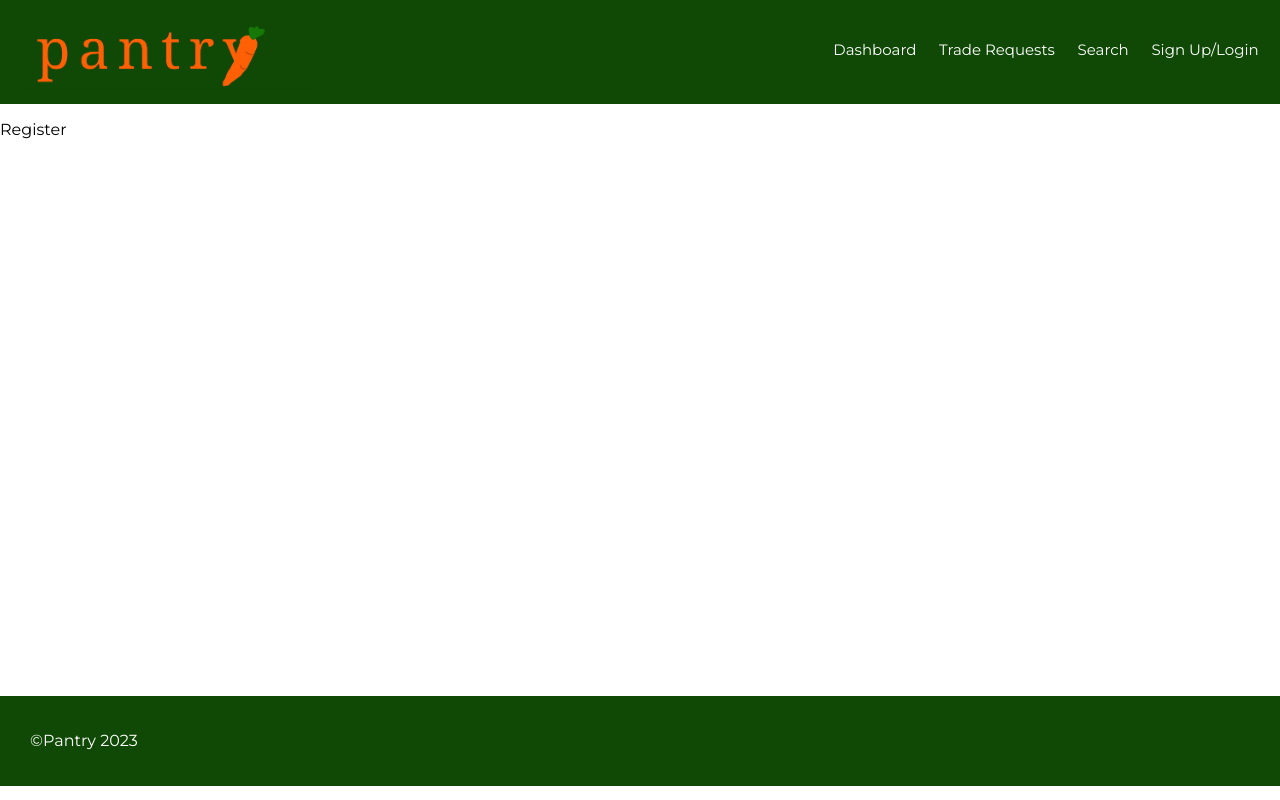
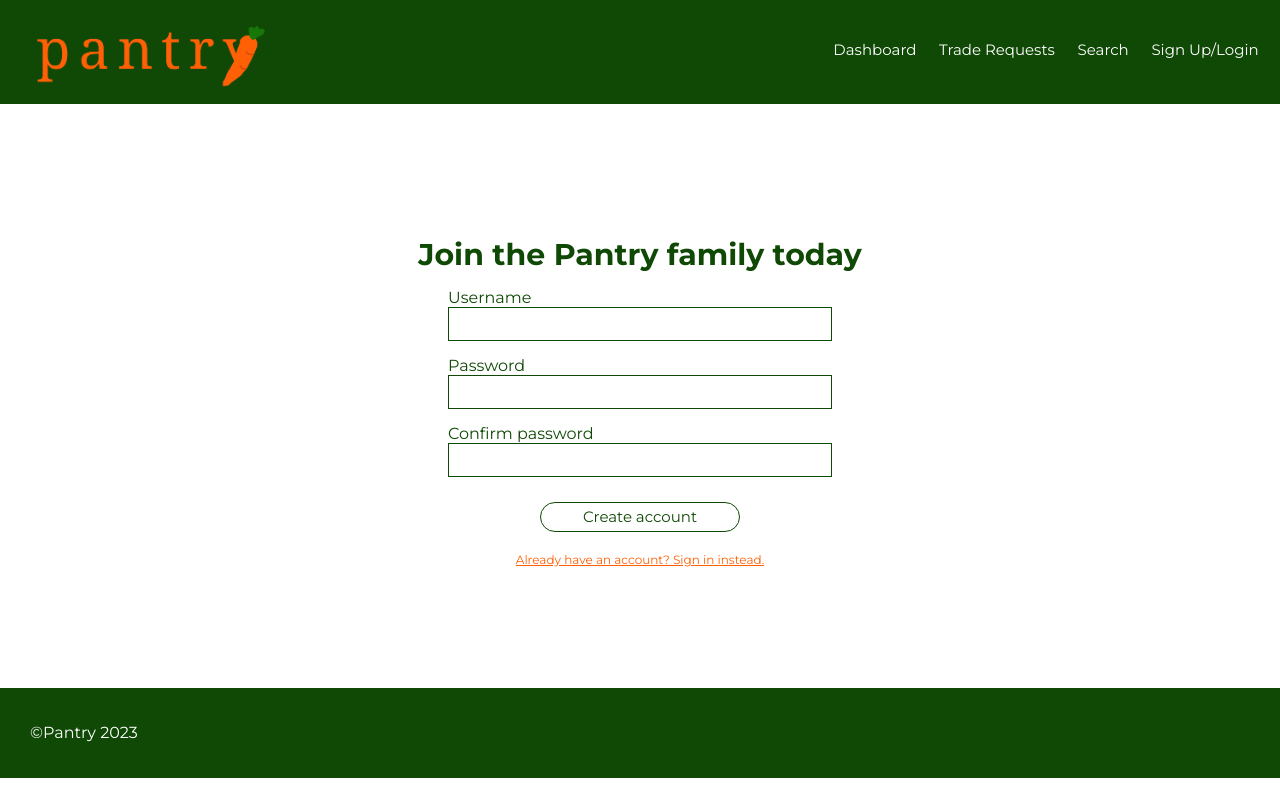
Before and after one commit to Team-Pantry/pantry-frontend, a React (Create React App) app in the folder pantry/: page /users/register in a window 1280 px wide. Built offline with nearby package versions, Linux system fonts and the light colour scheme.

Commit message:
created nonfunctional register page

```diff
--- a/pantry/src/App.css
+++ b/pantry/src/App.css
@@ -91,7 +91,14 @@ justify-content: space-between;
   border-radius: 20px;
   width: 200px;
   height: 30px;
-  color: #0F4905
+  color: #0F4905;
+  font-size: 15px;
+}
+
+.button:hover{
+  background-color: #0F4905;
+  color: white;
+
 }
 
 #landing-button{
@@ -120,5 +127,58 @@ align-items: center;
 }
 
 #register-main-div{
-  min-height: 72vh;
+  min-height: 73vh;
 }
+
+#register-content-container{
+  height: 72vh;
+  display: flex;
+  flex-direction: column;
+  justify-content: center;
+  align-items: center;
+}
+
+#register-title{
+  font-weight: bold;
+  font-size: 30px;
+  color:#0F4905;
+  margin-bottom: 10px;
+}
+
+#register-form{
+  margin-top: 5px;
+  width: 30vw;
+  display: flex;
+  flex-direction: column;
+}
+
+.user-input{
+  height: 30px;
+  color: #0F4905;
+  border: #0F4905 solid 1px;
+  margin-bottom: 15px;
+}
+
+.user-input-label{
+  color: #0F4905;
+}
+
+#register-button-div{
+  margin-top: 10px;
+  display: flex;
+  justify-content: center;
+}
+
+#already-reg{
+  color:#FF5F05;
+  text-decoration: underline;
+  font-size: 12px;
+  margin-top: 20px;
+}
+
+#already-reg:hover{
+  color:#b45016;
+  text-decoration: underline;
+  font-size: 12px;
+  margin-top: 20px;
+}
--- a/pantry/src/components/registerpage.jsx
+++ b/pantry/src/components/registerpage.jsx
@@ -3,7 +3,21 @@ import React from "react";
 const Register = () => {
     return(
         <div id='register-main-div'>
-            <p>Register</p>
+            <div id='register-content-container'>
+                <p id='register-title'>Join the Pantry family today</p>
+                <form id='register-form'>
+                    <label htmlFor="username" className="user-input-label">Username</label>
+                    <input type='text' name="username" className="user-input"></input>
+                    <label htmlFor="password" className="user-input-label">Password</label>
+                    <input type='text' name="password" className="user-input"></input>
+                    <label htmlFor="confirm-password" className="user-input-label">Confirm password</label>
+                    <input type='text' name="confirm-password" className="user-input"></input>
+                    <div id='register-button-div'>
+                    <button className="button" type="submit">Create account</button>
+                    </div>
+                </form>
+                <p id='already-reg'>Already have an account? Sign in instead.</p>
+            </div>
         </div>
     )
 }
```
Also changed, not shown: 1 other file (tests, documents, lock files or other folders).
